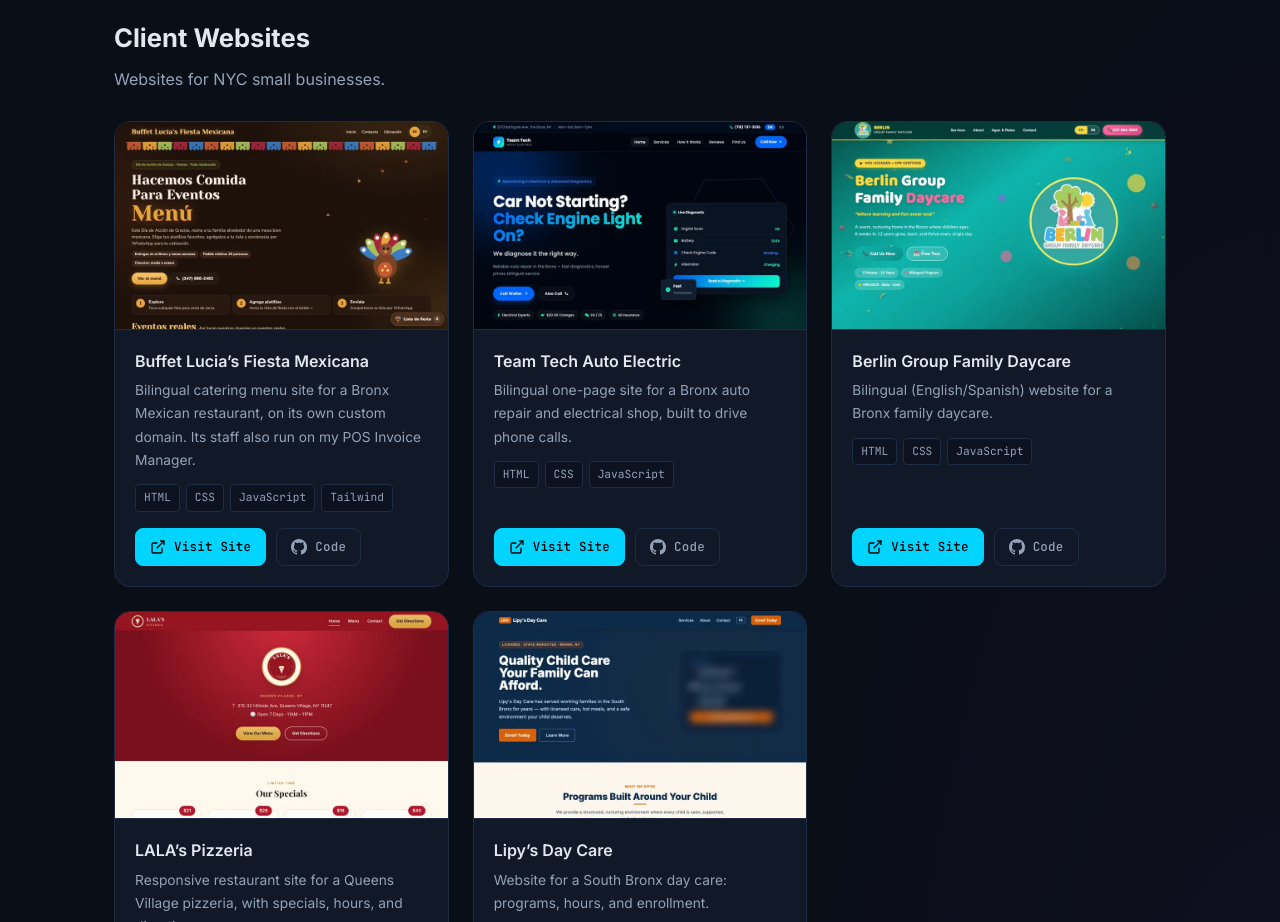
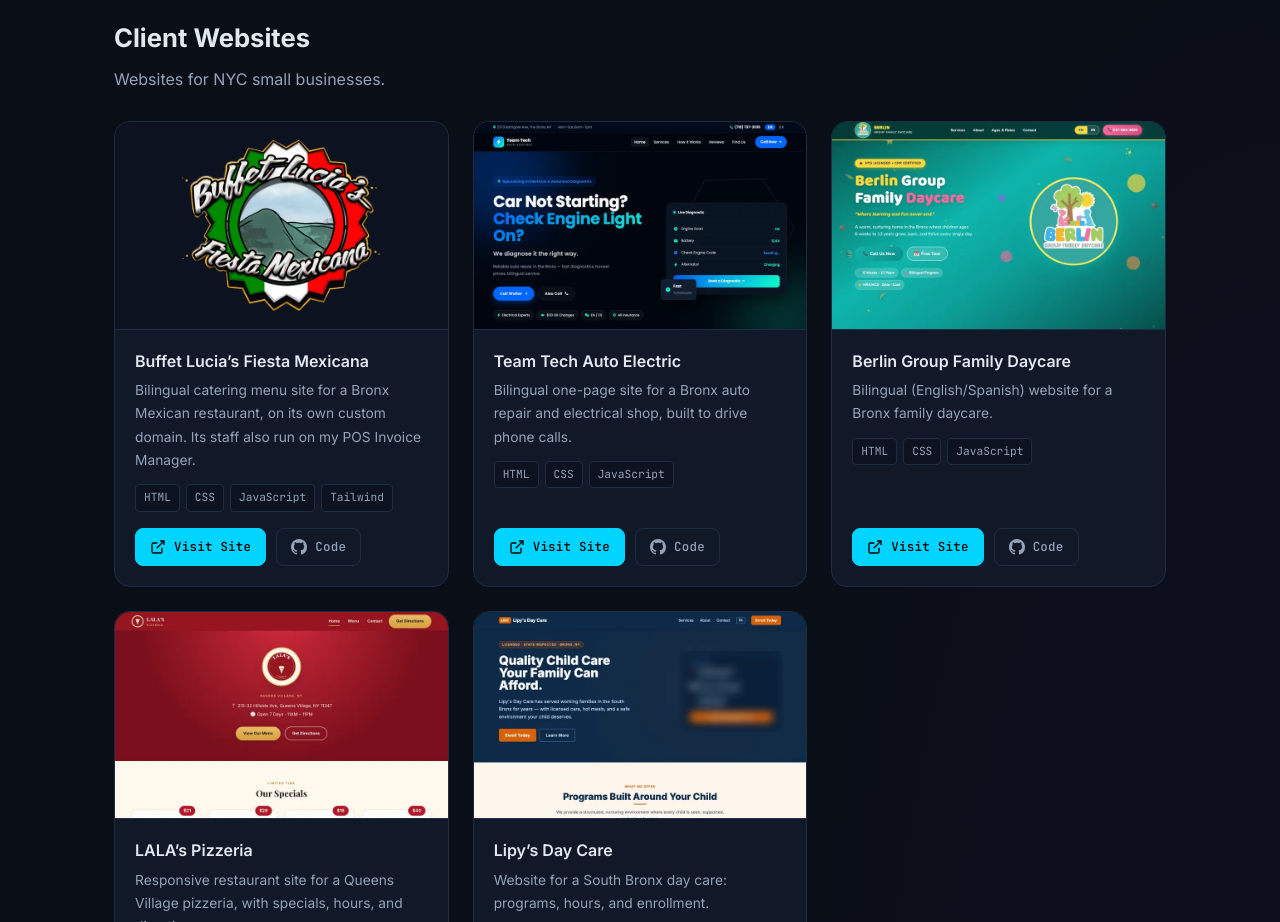
Before and after one commit to WebDesign-MultiMedia/Julio-Salas-Portfolio, a plain HTML site: page projects.html in a window 1280 px wide. Shown: the part 3520-4442 px from the top of the page. Drawn offline with Linux system fonts and the light colour scheme.

Commit message:
Show the Buffet Lucia's Fiesta Mexicana logo on its project card
Co-Authored-By: Claude Opus 5.5 <noreply@anthropic.com>

```diff
--- a/projects.html
+++ b/projects.html
@@ -225,7 +225,7 @@
           <div class="site-grid">
 
           <article class="site-card reveal">
-            <img src="assets/screenshots/blfm-desktop.webp" width="800" height="500" alt="Buffet Lucia’s Fiesta Mexicana catering menu homepage in Spanish" loading="lazy" decoding="async" />
+            <img class="site-logo" src="assets/screenshots/blfm-logo.webp" width="464" height="400" alt="Buffet Lucia’s Fiesta Mexicana logo" loading="lazy" decoding="async" />
             <div class="site-body">
               <h3 class="site-title">Buffet Lucia’s Fiesta Mexicana</h3>
               <p class="site-desc">Bilingual catering menu site for a Bronx Mexican restaurant, on its own custom domain. Its staff also run on my POS Invoice Manager.</p>
--- a/style.css
+++ b/style.css
@@ -1124,3 +1124,4 @@ a.contact-item:hover {
 .service-area a { color: var(--accent); text-decoration: underline; text-underline-offset: 3px; }
 .service-area a[href^="tel:"] { white-space: nowrap; }
 @media (min-width: 700px) { .services-grid { grid-template-columns: repeat(2, minmax(0, 1fr)); } }
+.site-card img.site-logo { object-fit: contain; object-position: center; padding: 18px; }
```
Also changed, not shown: assets/screenshots/blfm-logo.webp (added).
